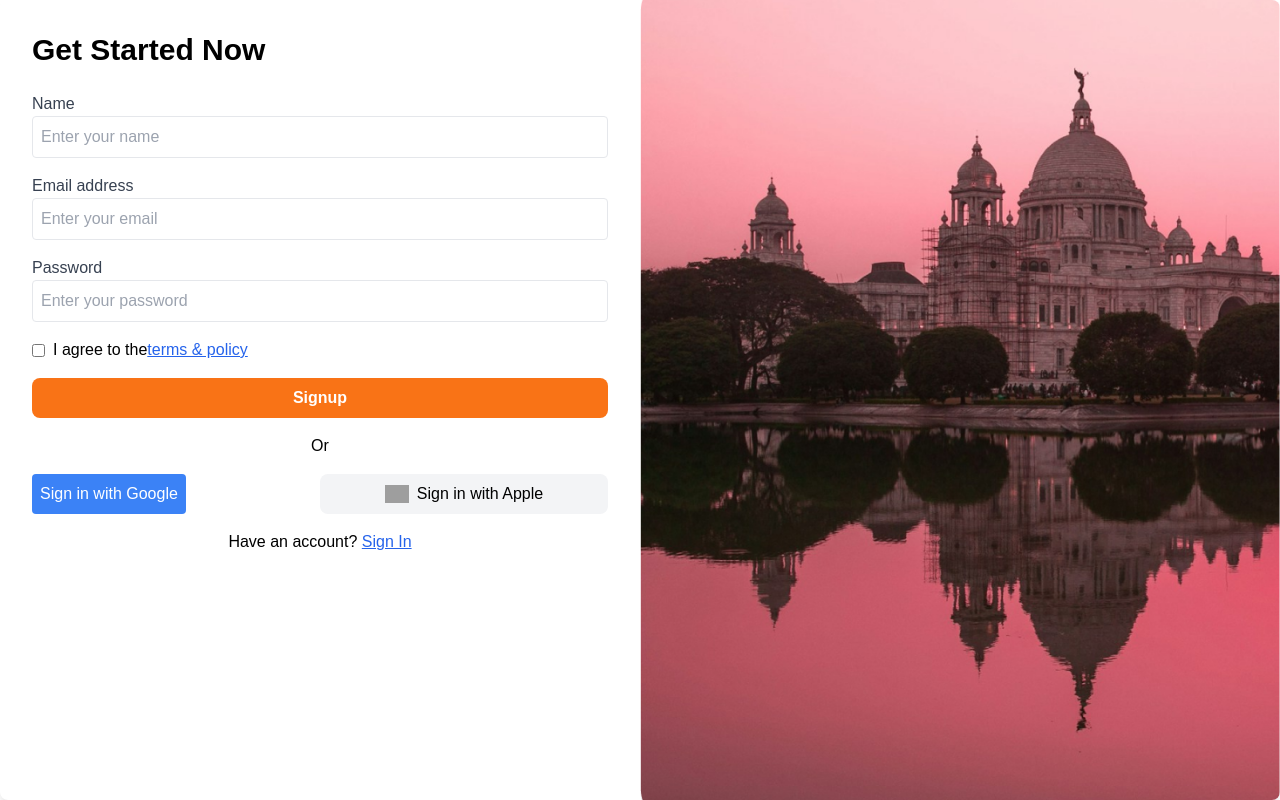
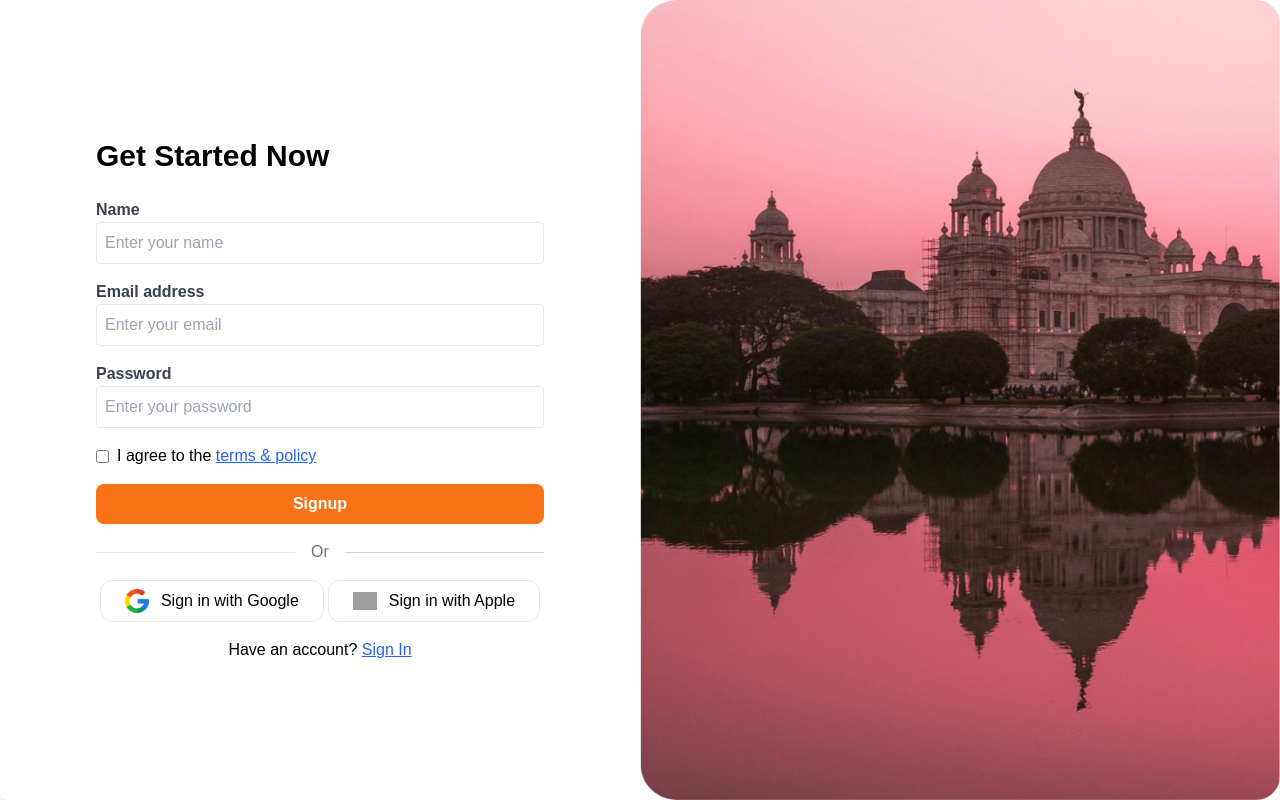
Before and after one commit to mavischx/way-to-india, a Next.js app in the folder frontend/: page / in a window 1280 px wide. Built offline with nearby package versions, Linux system fonts and the light colour scheme; no server answers; grey boxes are pictures that could not be loaded.

Commit message:
update form and button design

```diff
--- a/frontend/src/app/components/SignInButton.tsx
+++ b/frontend/src/app/components/SignInButton.tsx
@@ -1,16 +1,18 @@
 // components/SignInButton.tsx
 "use client"; // This component should be client-side
+import React from "react";
+import Image from 'next/image';
+import { auth } from "../../lib/firebase"; // Adjust the path as needed
+import { GoogleAuthProvider, OAuthProvider, signInWithPopup } from "firebase/auth";
+import AppleIcon from "@/assets/images/apple-logo.png";
+import GoogleIcon from "@/assets/images/google.png";
 
-import React from "react";
-import { auth } from "../../lib/firebase"; // Adjust the path as needed
-import { GoogleAuthProvider, signInWithPopup } from "firebase/auth";
-
-const SignInButton: React.FC = () => {
-  const provider = new GoogleAuthProvider();
+const SignInButtonGoogle: React.FC = () => {
+  const googleProvider = new GoogleAuthProvider();
 
   const signInWithGoogle = async () => {
     try {
-      const result = await signInWithPopup(auth, provider);
+      const result = await signInWithPopup(auth, googleProvider);
       const user = result.user;
       console.log("User info: ", user);
       // You can also save user info in your app state or context
@@ -22,11 +24,49 @@ const SignInButton: React.FC = () => {
   return (
     <button
       onClick={signInWithGoogle}
-      className="bg-blue-500 text-white p-2 rounded"
+      className="bg-transparent text-black px-6 py-2 rounded-xl border flex items-center justify-center space-x-1"
     >
-      Sign in with Google
+      <Image
+        src={GoogleIcon}
+        alt={"GoogleIcon"}
+        width={24}
+        height={24}
+        className="" />
+      <span className="pl-2">Sign in with Google</span>
+
     </button>
+
   );
 };
 
-export default SignInButton;
+const SignInButtonApple: React.FC = () => {
+  const appleProvider = new OAuthProvider('apple.com');
+
+  const signInWithApple = async () => {
+    try {
+      const result = await signInWithPopup(auth, appleProvider);
+      const user = result.user;
+      console.log("User info: ", user);
+      // You can also save user info in your app state or context
+    } catch (error) {
+      console.error("Error signing in: ", error);
+    }
+  };
+
+  return (
+    <button
+      onClick={signInWithApple}
+      className="bg-transparent text-black px-6 py-2 rounded-xl border flex items-center justify-center space-x-1"
+    >
+      <Image
+        src={AppleIcon}
+        alt={"AppleIcon"}
+        width={24}
+        height={24} />
+      <span className="pl-2">Sign in with Apple</span>
+    </button>
+
+  );
+};
+
+export { SignInButtonGoogle, SignInButtonApple };
--- a/frontend/src/app/components/auth/SignUpForm.tsx
+++ b/frontend/src/app/components/auth/SignUpForm.tsx
@@ -2,7 +2,7 @@
 import React, { useState } from "react";
 import Image from 'next/image';
 import loginBackground from "@/assets/images/loginImage.png"
-import SignInButton from "@/app/components/SignInButton";
+import { SignInButtonGoogle, SignInButtonApple } from "@/app/components/SignInButton";
 
 
 const SignupForm = () => {
@@ -31,11 +31,12 @@ const SignupForm = () => {
         <div className="flex min-h-screen bg-white">
             <div className="flex flex-col md:flex-row w-full bg-white shadow-lg rounded-lg overflow-hidden ">
                 {/* Left Side - Form */}
-                <div className="w-full md:w-1/2 p-8 text-black">
+                <div className="w-full md:w-1/2 p-8 text-black justify-center items-center flex flex-col">
+                    <div className="w-full max-w-md text-left mx-auto">
                         <h2 className="text-3xl font-bold mb-6">Get Started Now</h2>
                         <form onSubmit={handleSubmit}>
                             <div className="mb-4">
-                            <label className="block text-gray-700">Name</label>
+                                <label className="block text-gray-700 font-bold">Name</label>
                                 <input
                                     type="text"
                                     name="name"
@@ -47,7 +48,7 @@ const SignupForm = () => {
                                 />
                             </div>
                             <div className="mb-4">
-                            <label className="block text-gray-700">Email address</label>
+                                <label className="block text-gray-700 font-bold">Email address</label>
                                 <input
                                     type="email"
                                     name="email"
@@ -59,7 +60,7 @@ const SignupForm = () => {
                                 />
                             </div>
                             <div className="mb-4">
-                            <label className="block text-gray-700">Password</label>
+                                <label className="block text-gray-700 font-bold">Password</label>
                                 <input
                                     type="password"
                                     name="password"
@@ -80,7 +81,7 @@ const SignupForm = () => {
                                         className="mr-2"
                                         required
                                     />
-                                I agree to the {" "}<a href="#" className="text-blue-600 underline">terms & policy</a>
+                                    I agree to the&nbsp;<a href="#" className="text-blue-600 underline"> {"  "}terms & policy</a>
                                 </label>
                             </div>
                             <button
@@ -90,15 +91,23 @@ const SignupForm = () => {
                                 Signup
                             </button>
                         </form>
+                        <div className="flex items-center justify-center my-4 w-full">
+                            <hr className="w-full text-gray-300" />
+                            <span className="mx-4 text-gray-500">Or</span>
+                            <hr className="w-full border-gray-300" />
+                        </div>
 
-                    <div className="text-center my-4">Or</div>
-                    <div className="flex justify-between">
-                        <SignInButton />
-                        <button className="w-1/2 bg-gray-100 p-2 rounded-lg flex justify-center items-center ml-2">
+                        <div className="flex justify-evenly">
+                            <SignInButtonGoogle />
+                            <SignInButtonApple />
+                            {/* <button className="w-1/2 bg-gray-100 p-2 rounded-lg flex justify-center items-center ml-2">
                                 <Image src="/apple-icon.png" alt="Apple" width={24} height={24} className="mr-2" />
                                 Sign in with Apple
-                        </button>
+                            </button> */}
                         </div>
+                    </div>
+
+
 
                     <p className="text-center mt-4">
                         Have an account? <a href="/signin" className="text-blue-600 underline">Sign In</a>
@@ -106,16 +115,16 @@ const SignupForm = () => {
                 </div>
 
                 {/* Right Side - Image */}
-                <div className="relative w-full md:w-1/2 h-64 md:h-auto">
+                <div className="relative w-full md:w-1/2 h-64 md:h-screen">
                     <Image
                         src={loginBackground}
                         alt="Login Background"
                         fill
-                        className="object-cover"
+                        className="rounded-3xl"
                     />
                 </div>
             </div>
-        </div>
+        </div >
     );
 };
 
```
Lines whose indentation alone changed are shown as unchanged.
